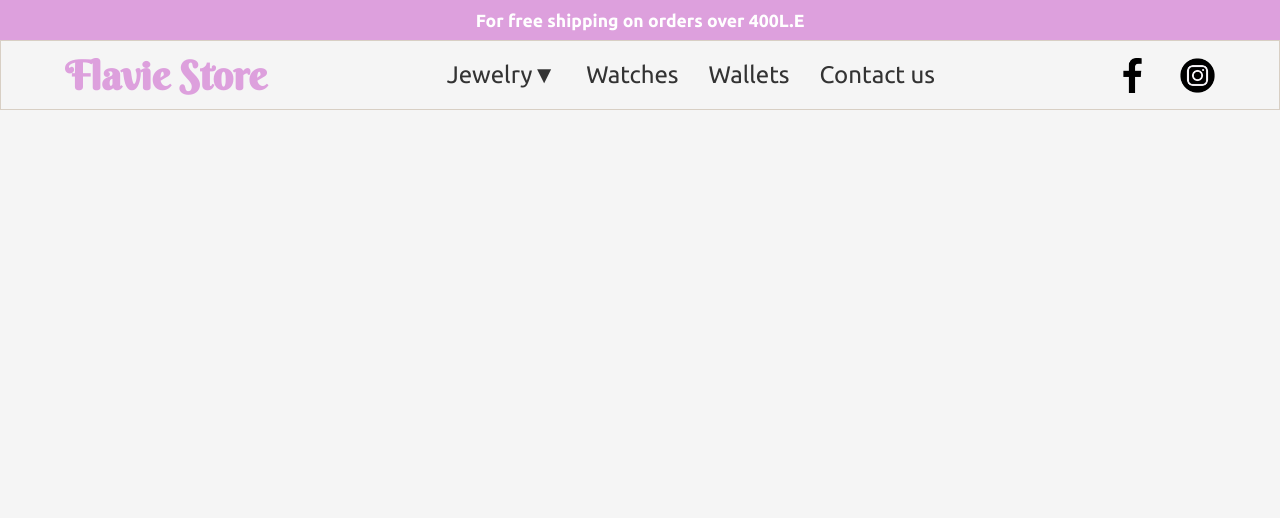
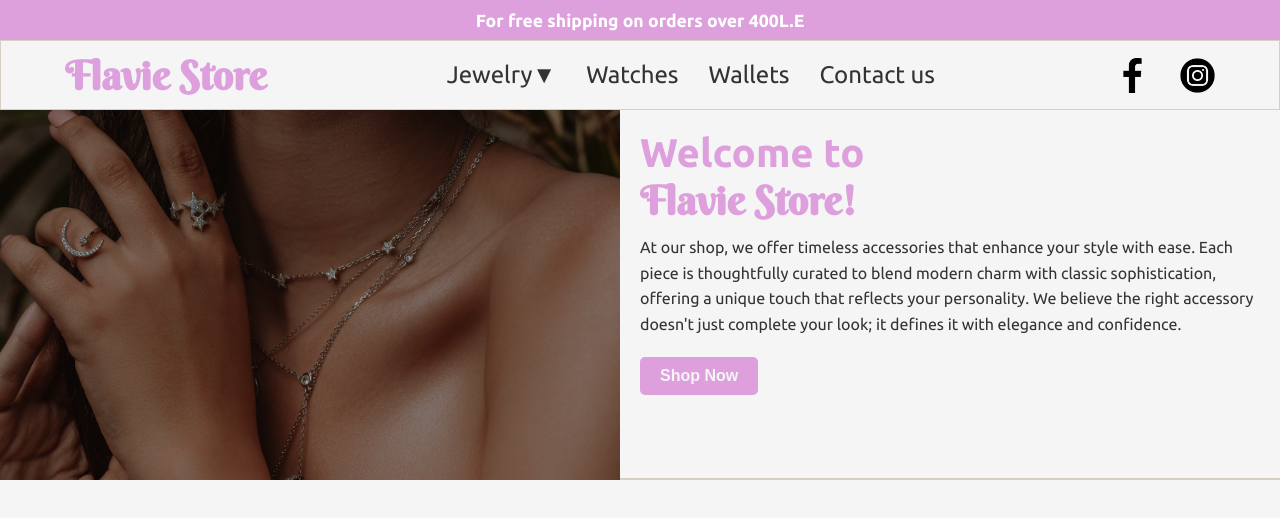
Before and after one commit to khaled-sameh/Flavie-Store, a plain HTML site: page index.html in a window 1280 px wide. Drawn offline with Linux system fonts and the light colour scheme; a web font is replaced by a local one.

Commit message:
add first container

```diff
--- a/index.html
+++ b/index.html
@@ -63,5 +63,21 @@
         <li><a href="contact.html" title="About us">About us</a></li>
       </ul>
     </div>
+
+    <main>
+      <div class="container-1">
+        <div class="welcome-img"></div>
+        <div class="welcome-text">
+          <h1>Welcome to<br /><span>Flavie Store!</span></h1>
+          <p>
+            At our shop, we offer timeless accessories that enhance your style
+            with ease. Each piece is thoughtfully curated to blend modern charm
+            with classic sophistication, offering a unique touch that reflects
+            your personality. We believe the right accessory doesn't just
+            complete your look; it defines it with elegance and confidence.
+          </p>
+          <button onclick="window.location.href='#container-2'">Shop Now</button>
+      </div>
+    </main>
   </body>
 </html>
--- a/style.css
+++ b/style.css
@@ -244,7 +244,71 @@ nav .menu .hamburger {
   color: var(--back-color);
 }
 
+/* ======================== Container 1 ======================== */
+.container-1 {
+  display: flex;
+  justify-content: center;
+  align-items: center;
+  flex-wrap: wrap;
+}
+
+.container-1 .welcome-img,
+.container-1 .welcome-text {
+  flex: 1;
+  min-width: 450px;
+  height: 370px;
+}
+
+.container-1 .welcome-img {
+  background-image: url("imgs/big-img-without.png");
+  background-repeat: no-repeat;
+  background-position: center;
+  background-size: cover;
+  max-width: 100%;
+}
+
+.container-1 .welcome-text {
+  padding: 20px;
+  cursor: default;
+  border-bottom: 2px solid var(--break-color);
+}
+
+.container-1 .welcome-text h1 {
+  color: var(--primary-color);
+  font-size: 2.5rem;
+  margin-bottom: 10px;
+}
+
+.container-1 .welcome-text h1 span {
+  font-family: Berkshire Swash;
+}
+
+.container-1 .welcome-text p {
+  font-size: 1rem;
+  margin-bottom: 20px;
+  line-height: 1.6;
+}
+
+.container-1 .welcome-text button {
+  text-align: center;
+  background-color: var(--primary-color);
+  color: var(--back-color);
+  font-size: 16px;
+  font-weight: bold;
+  padding: 10px 20px;
+  border-radius: 5px;
+  cursor: pointer;
+  transition: all 0.5s ease;
+}
+
+.container-1 .welcome-text button:hover {
+  letter-spacing: 10px;
+  padding: 10px 50px;
+}
+
 /* ========================== Responsive ========================== */
+
+/* Responsive Nav Bar*/
 @media screen and (max-width: 900px) {
   header.active {
     display: none;
@@ -276,3 +340,24 @@ nav .menu .hamburger {
     font-weight: 900;
   }
 }
+
+/* Responsive Container 1*/
+@media screen and (max-width: 900px) and (min-width: 650px) {
+  .container-1 .welcome-text {
+    height: auto;
+  }
+  .container-1 .welcome-text p {
+    width: 75%;
+  }
+}
+
+@media screen and (max-width: 500px) {
+  .container-1 .welcome-img {
+    min-width: 300px;
+    height: 250px;
+  }
+  .container-1 .welcome-text {
+    min-width: 300px;
+    height: auto;
+  }
+}
```
Also changed, not shown: imgs/big-img-without.png (added).
